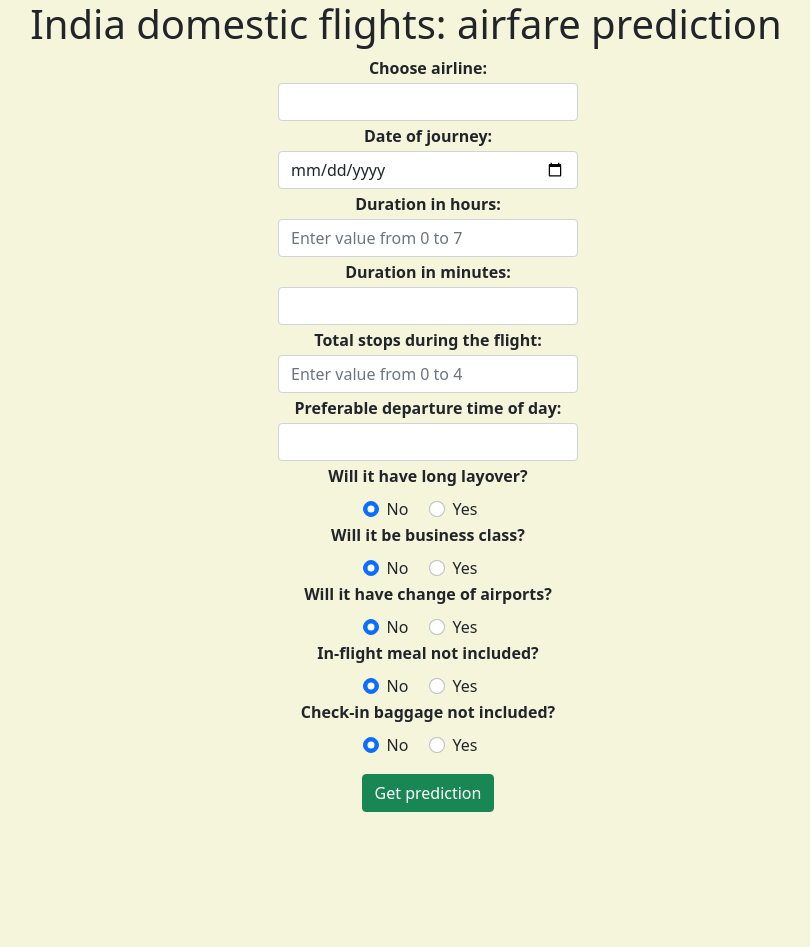
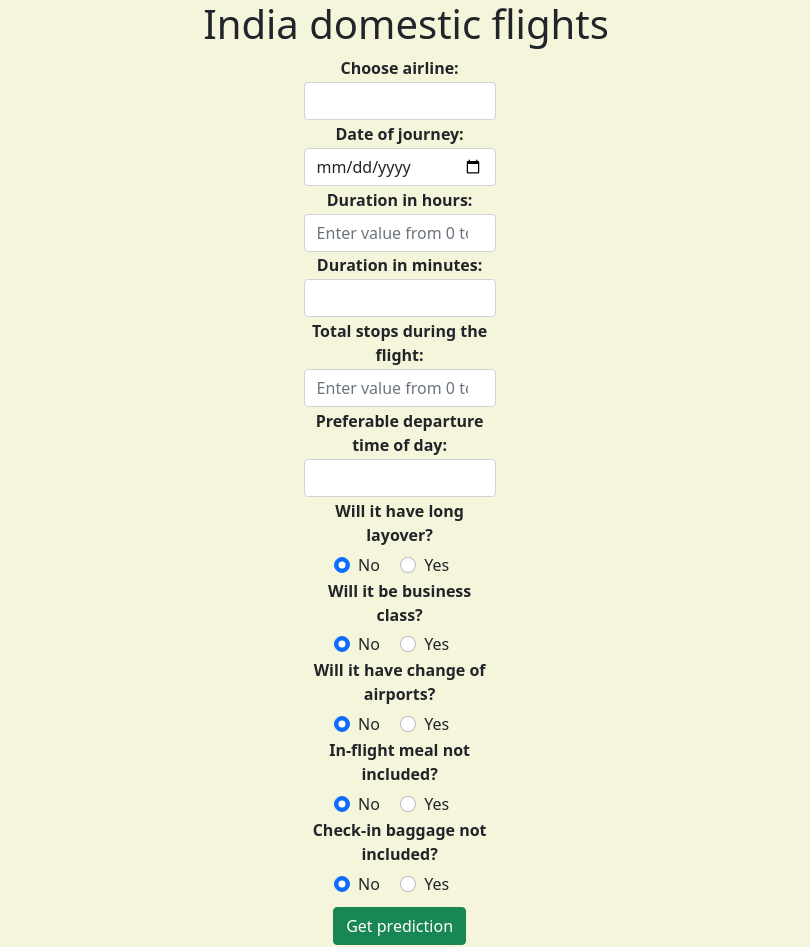
Before and after one commit to shugad/airline-web, a Django app: page / in a window 1280 px wide. Shown: the whole page, without its empty margins (234-1044 px from the left). Before the commit the page ends 812 px from the top, so only its background shows below. Run offline with Django 3.2, Linux system fonts and the light colour scheme.

Commit message:
Second commit

```diff
--- a/main/static/main/css/main.css
+++ b/main/static/main/css/main.css
@@ -3,8 +3,8 @@
 }
 
 form {
-    width:300px;
-    margin-left: 40%;
+    width:15%;
+    margin-left: 42%;
 
 }
 
@@ -29,3 +29,7 @@
     margin-top:1%;
     margin-bottom:1%
 }
+
+h1 {
+    text-align:center;
+}
--- a/main/templates/main/input.html
+++ b/main/templates/main/input.html
@@ -2,8 +2,9 @@
 
 {% block title %} India domestic flights {% endblock %}
 {% block content %}
+
+<h1> India domestic flights </h1>
 <div class="main-class">
-    <h1> India domestic flights: airfare prediction </h1>
 <form name="main_form" method="post" class="input-form">
     {% csrf_token %}
     <div>
--- a/main/templates/main/output.html
+++ b/main/templates/main/output.html
@@ -2,8 +2,8 @@
 
 {% block title %} India domestic flights {% endblock %}
 {% block content %}
+    <h1> India domestic flights </h1>
 <div class="main-class">
-    <h1> India domestic flights: airfare prediction </h1>
     <p class="fs-4"> <b>Airline:</b> {{ airline }} </p>
     <p class="fs-4">  <b>Date of journey:</b> {{ date }} </p>
     <p class="fs-4"> <b>Duration of flight:</b> {{ hours }}h {{ minutes }}m </p>
```
